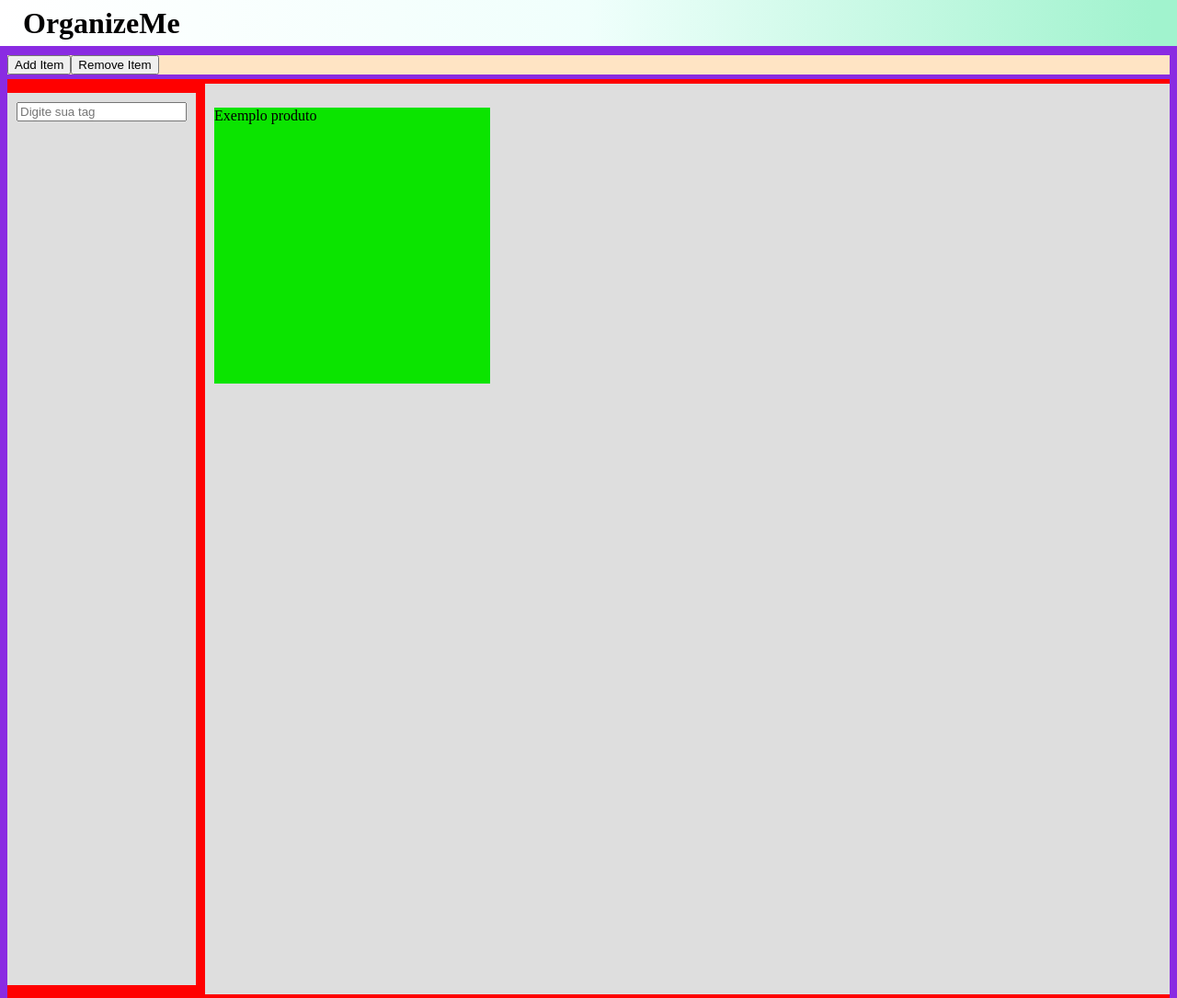
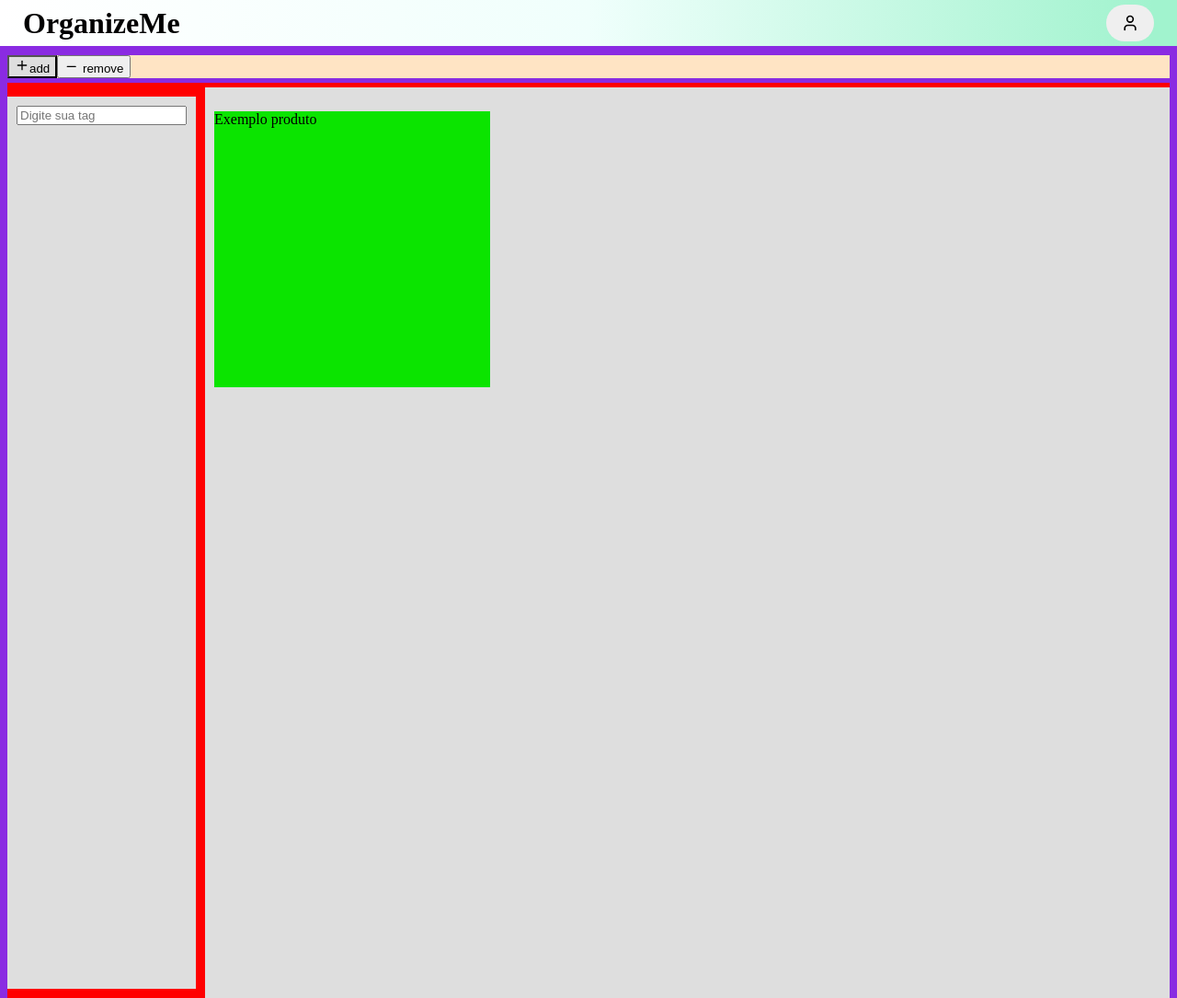
Before and after one commit to briandevbr/OrganizeMe, a plain HTML site: page front/HTML/dashboard.html in a window 1280 px wide. Shown: the top 1085 px of the page at 92% size. Drawn offline with Linux system fonts and the light colour scheme.

Commit message:
pequenas mudanças do dash

```diff
--- a/front/CSS/dashboard.css
+++ b/front/CSS/dashboard.css
@@ -15,12 +15,27 @@ body{
     background: linear-gradient(270deg, rgb(161, 243, 206) 2%, rgba(240, 255, 252, 1) 50%, rgba(255, 255, 255, 1) 100%);
     height: 50px;
 }
+.profile-btn {
+    display: flex;
+    align-items: center;
+    gap: 8px;
+    padding: 10px 16px;
+    border: none;
+    border-radius: 25px;
+    cursor: pointer;
+}
+
+
 .ferramentas{
   background-color: bisque;
   display: flex;
   flex-direction: row;
   margin-top: 60px;
 }
+.add{
+    background-color: #dedede;
+}
+
 .conteudo {
     display: flex;
     background-color: red;
--- a/front/HTML/dashboard.html
+++ b/front/HTML/dashboard.html
@@ -5,22 +5,38 @@
     <meta name="viewport" content="width=device-width, initial-scale=1.0">
     <title>Document</title>
     <link rel="stylesheet" href="../CSS/dashboard.css">
+    <link rel="stylesheet" href="https://cdnjs.cloudflare.com/ajax/libs/font-awesome/6.5.2/css/all.min.css">
+
 </head>
 <body>
     <div class="painel">
         <h1>OrganizeMe</h1>
+        <button class="profile-btn" id="profile-btn">
+        <!--acho svg poluido mas da pro gasto por hora -->
+             <svg xmlns="http://www.w3.org/2000/svg" width="20" height="20" viewBox="0 0 24 24" fill="none" stroke="currentColor" stroke-width="2" stroke-linecap="round" stroke-linejoin="round" class="lucide lucide-user preview-icon"><path d="M19 21v-2a4 4 0 0 0-4-4H9a4 4 0 0 0-4 4v2"/>  <circle cx="12" cy="7" r="4"/></svg>
+
+         </button>
    </div>
 
    <div class="ferramentas">
-        <button class="botaoferra">Add Item</button>
-        <button class="botaoferra">Remove Item</button>
+        <button class="add">
+
+          <svg xmlns="http://www.w3.org/2000/svg" width="16" height="16" viewBox="0 0 24 24" fill="none" stroke="currentColor" stroke-width="2" stroke-linecap="round" stroke-linejoin="round" class="lucide lucide-plus preview-icon"><path d="M5 12h14"/><path d="M12 5v14"/></svg>add
+
+        </button>
+        <button  class="remove">
+            <svg xmlns="http://www.w3.org/2000/svg" width="16" height="16" viewBox="0 0 25 20" fill="none" stroke="currentColor" stroke-width="2" stroke-linecap="round" stroke-linejoin="round" class="lucide lucide-minus preview-icon"><path d="M5 12h14"/></svg> remove
+        </button>
     </div>
 
    <div class="conteudo">
         <div class="entiquetas">
+
             <input type="text" id="tags" placeholder="Digite sua tag">
+
         </div>
         <div class="produtos">
+
            <div class="produto-exemplo">
             <p>Exemplo produto</p>
            </div>
```
